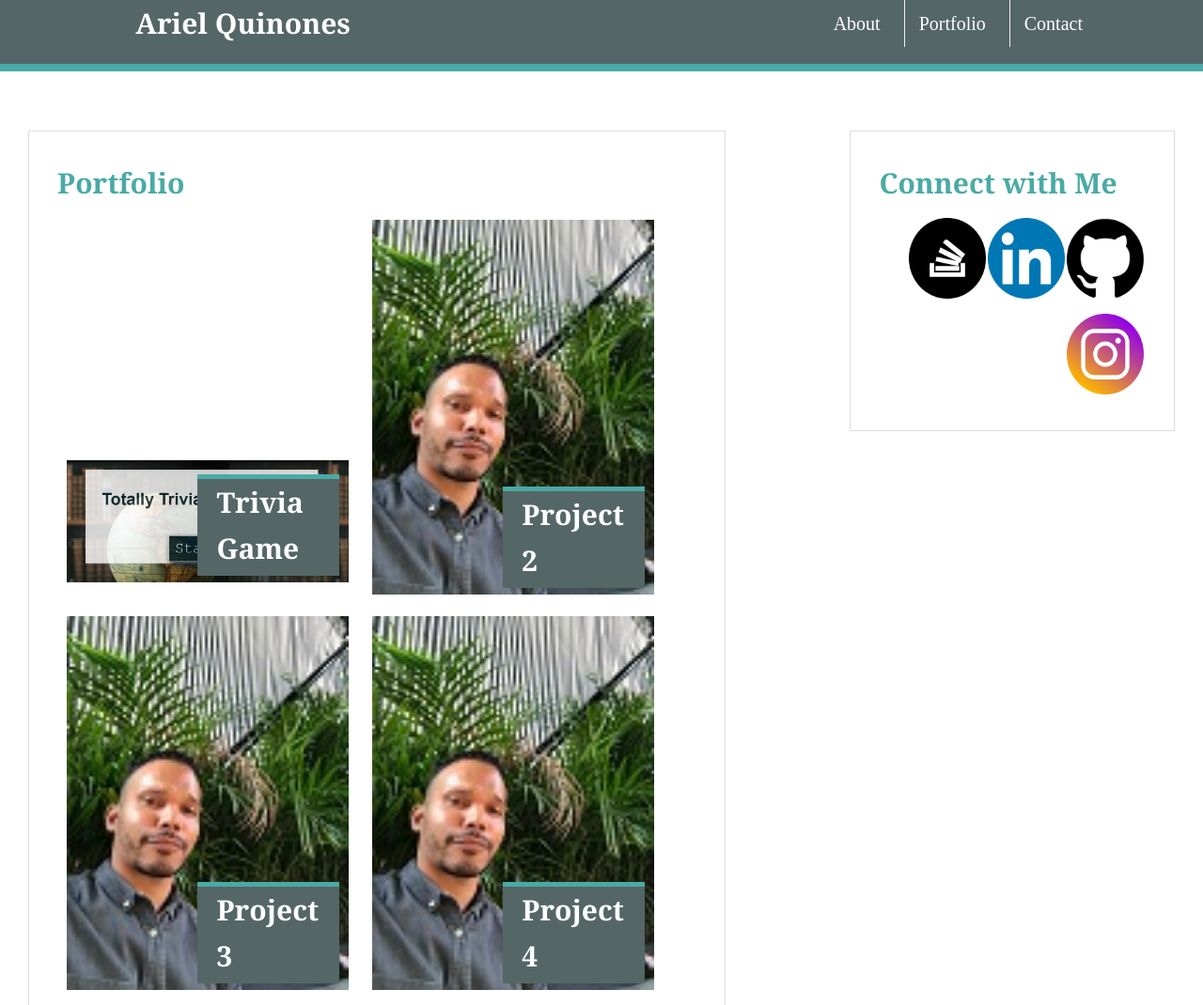
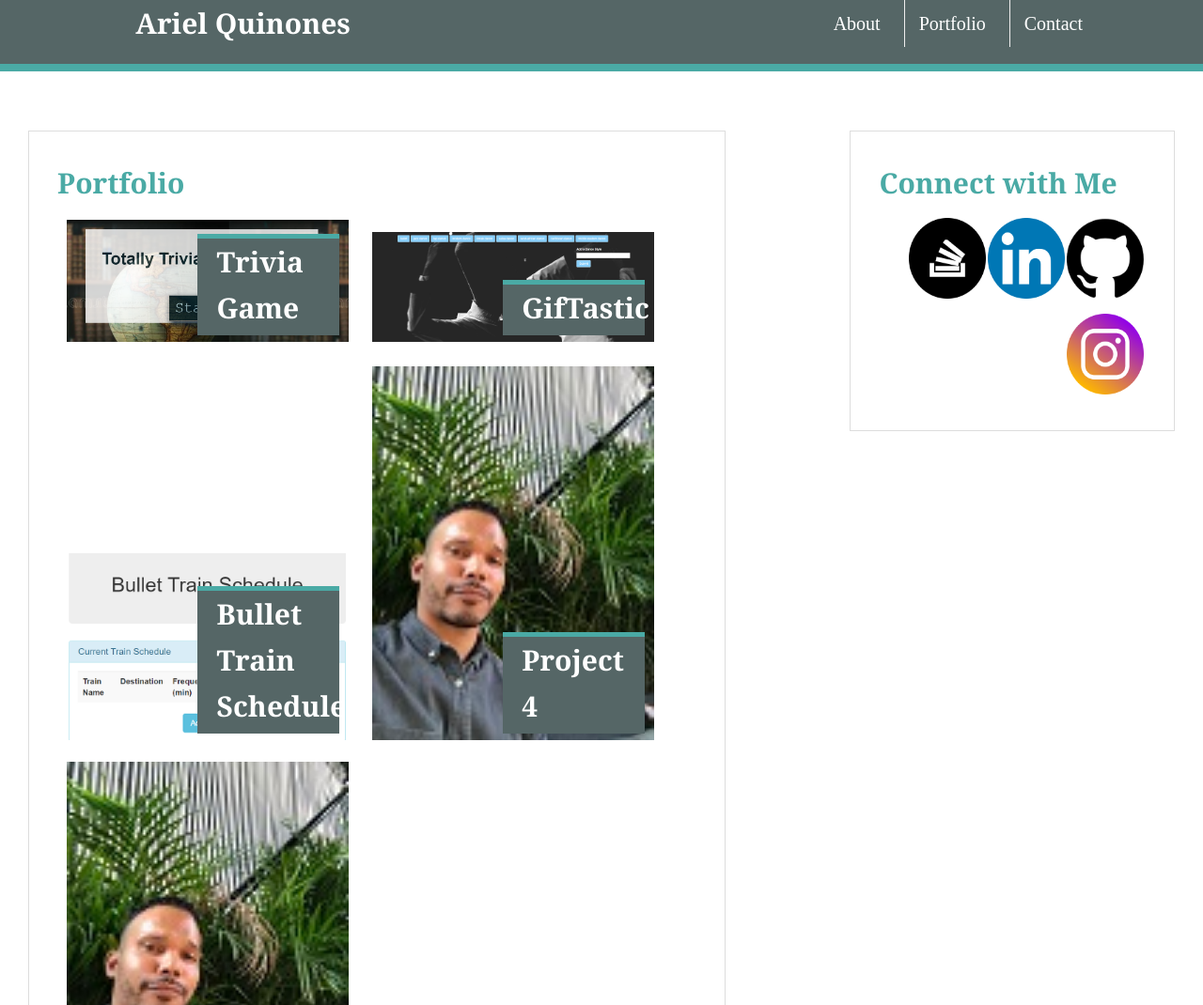
Before and after one commit to arielqns/Basic-Porfolio, a plain HTML site: page portfolio.html in a window 1280 px wide. Shown: the top 1070 px of the page at 94% size. Drawn offline with Linux system fonts and the light colour scheme.

Commit message:
added train schedule project

```diff
--- a/portfolio.html
+++ b/portfolio.html
@@ -46,17 +46,17 @@
                     </div>
                     <div class="work2">
 
-                        <img src="assets\images\AQIMG1.JPG" alt="Project 2" style="width:100%;">
+                        <a href="https://arielqns.github.io/GifTastic/"><img src="assets\images\Giftastic.PNG" alt="Project 2" style="width:100%;"></a>
                                         <div class="text-block">
-                                            <h2>Project 2</h2>
+                                            <h2>GifTastic</h2>
                                         </div>
                     </div>
 
                     <div class="work3">
 
-                        <img src="assets\images\AQIMG1.JPG" alt="Project 3" style="width:100%;">
+                        <img href="https://arielqns.github.io/train-scheduer/"><img src="assets\images\bullettrainscreenpic.PNG" alt="Project 3" style="width:100%;">
                                         <div class="text-block">
-                                            <h2>Project 3</h2>
+                                            <h2>Bullet Train Schedule</h2>
                                         </div>
                     </div>
 
```
Also changed, not shown: assets/images/Capture.PNG (added), assets/images/Giftastic.PNG (added), assets/images/bullettrainscreenpic.PNG (added).
